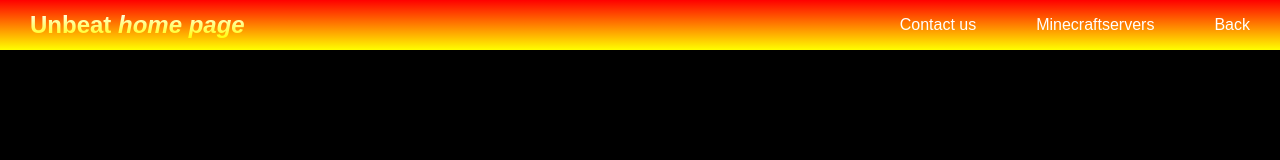
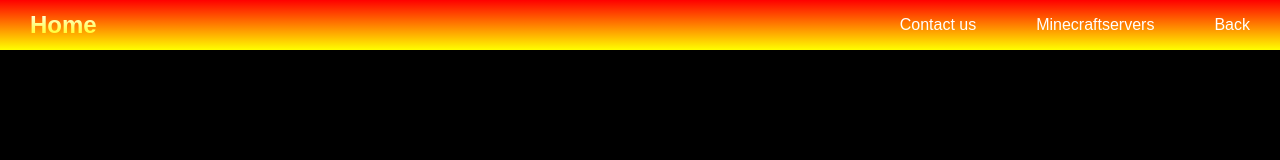
Before and after one commit to FakedSafe705737/UnbeatServer.net, a plain HTML site: page home.html in a window 1280 px wide. Drawn offline with Linux system fonts and the light colour scheme.

Commit message:
Add files via upload

```diff
--- a/home.html
+++ b/home.html
@@ -19,7 +19,7 @@
             <li><a href="index.html">Back</a></li>
         </ul>
         <ul>
-            <li><a><h1>Unbeat <em>home page</em></h1></a>
+            <li><a><h1>Home</h1></a>
             </h1></li>
             <li class="hideOnMobile"><a href="contact.html">Contact us</a></li>
             <li class="hideOnMobile"><a href="mc.html">Minecraftservers</a></li>
```
